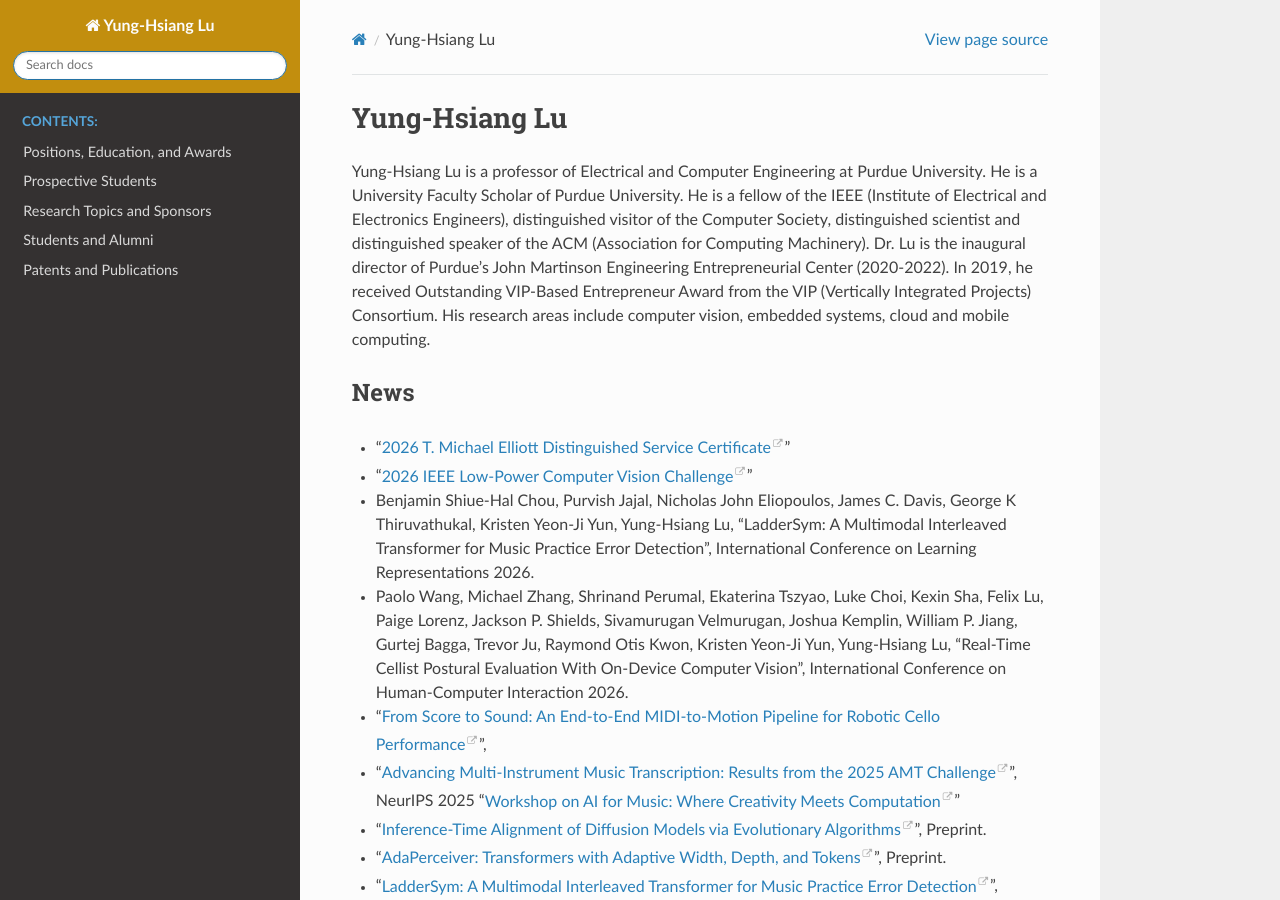
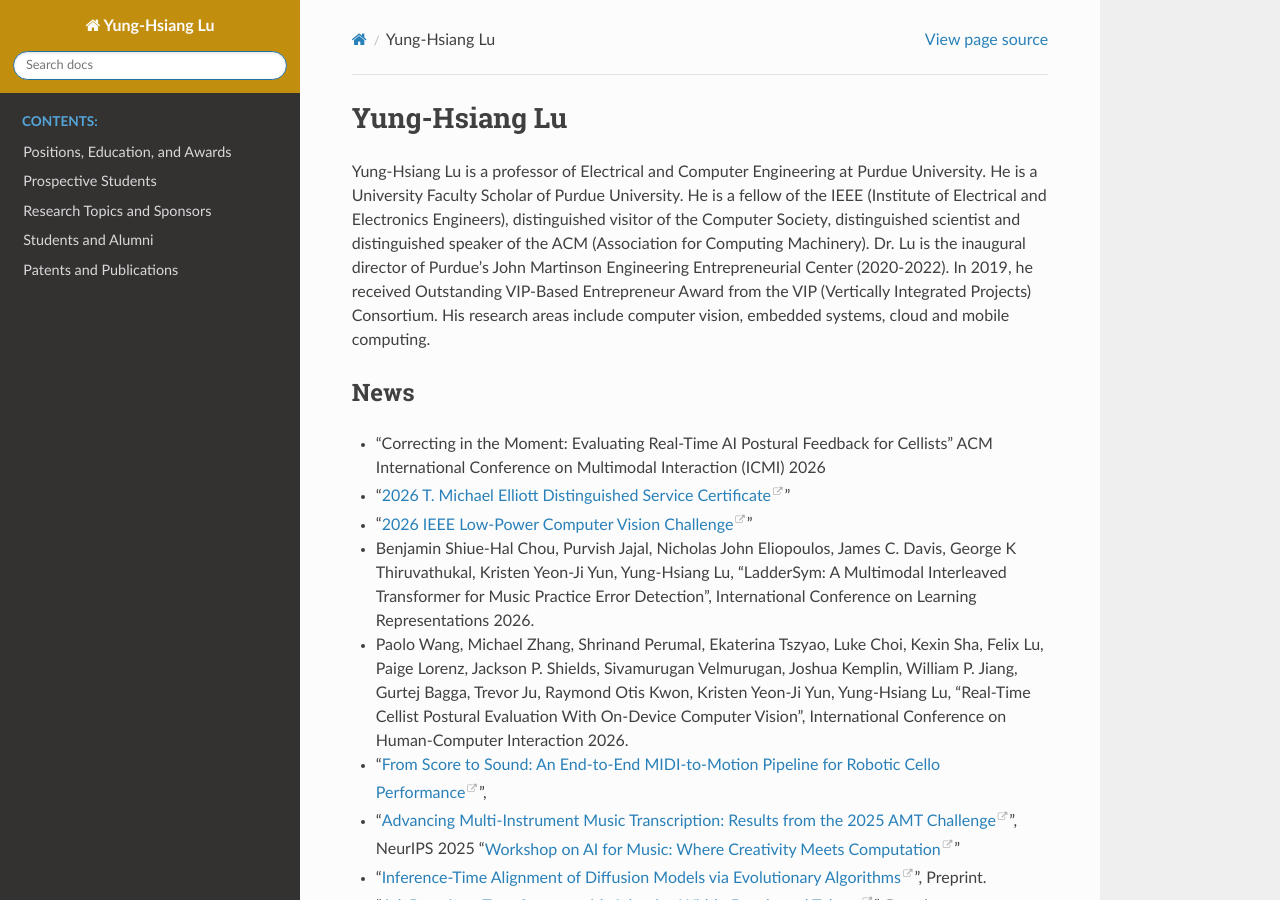
Before and after one commit to luyunghsiang/yhluweb, a Sphinx documentation site: the page built from source/index.rst, in a window 1280 px wide and 900 px high. Built offline with Sphinx 7.4.7 and the Read the Docs theme 3.1.0, drawn with Linux system fonts in a browser that asks for light colours; pages that are not in the unit, such as notebooks, are missing from menus.

Commit message:
Add news entry for ICMI 2026 conference

```diff
--- a/source/index.rst
+++ b/source/index.rst
@@ -17,6 +17,8 @@
 
 News
 ----
+
+- "Correcting in the Moment: Evaluating Real-Time AI Postural Feedback for Cellists"  ACM International Conference on Multimodal Interaction (ICMI) 2026
 
 - "`2026 T. Michael Elliott Distinguished Service Certificate <https://www.computer.org/volunteering/awards/distinguished-service>`_"
 
```
